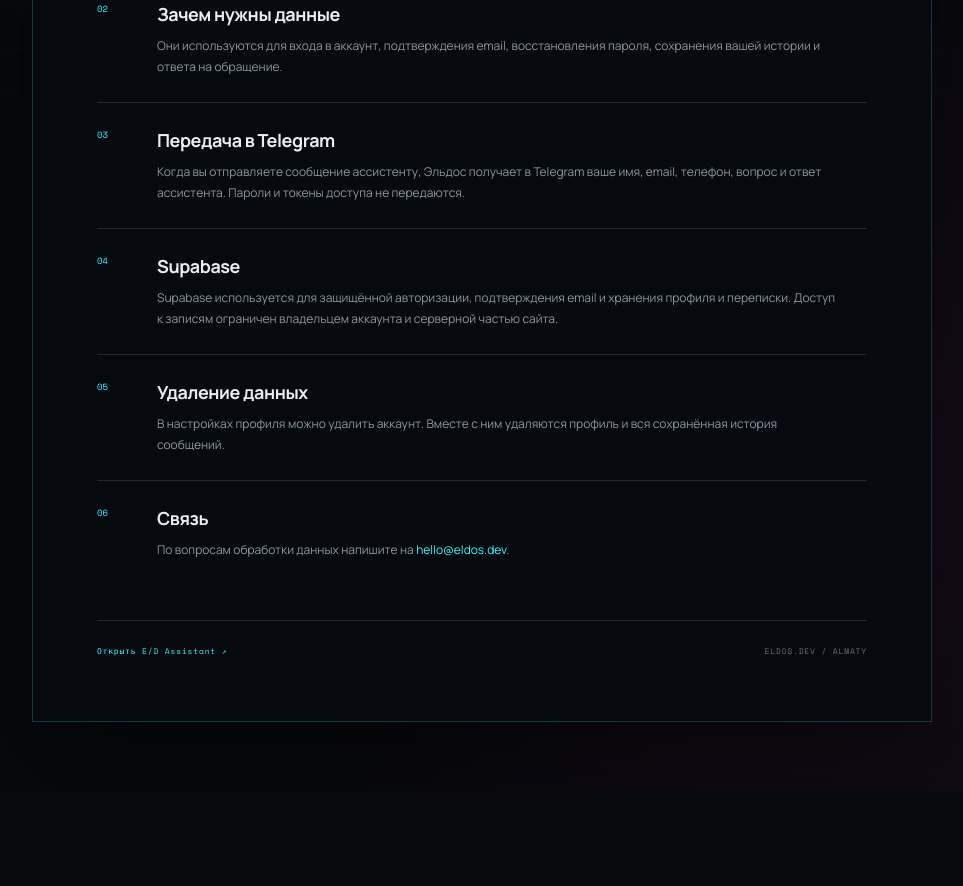
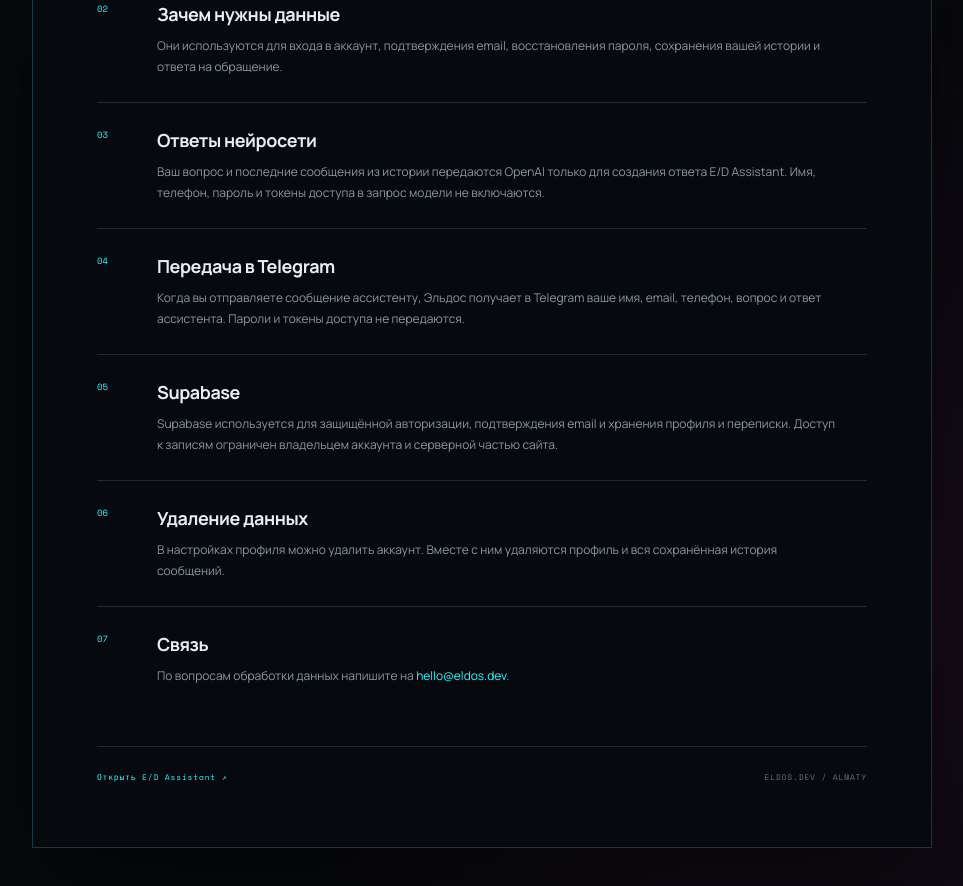
Before and after one commit to noxtornoxtor4-ux/eldos-dev-portfolio, a SvelteKit app: page /privacy in a window 1280 px wide. Shown: the part 700-1586 px from the top of the page, without its empty margins (158-1121 px from the left). Before the commit the page ends 1492 px from the top, so only its background shows below. Built offline with nearby package versions, Linux system fonts and the light colour scheme.

Commit message:
docs: disclose OpenAI chat processing

```diff
--- a/src/routes/privacy/+page.svelte
+++ b/src/routes/privacy/+page.svelte
@@ -9,7 +9,7 @@
 <main class="legal-page">
 	<div class="legal-page__grid" aria-hidden="true"></div>
 	<article class="legal-page__card">
-		<header><a href="/">← ELDOS.DEV</a><span>PRIVACY / 2026-07-15</span></header>
+		<header><a href="/">← ELDOS.DEV</a><span>PRIVACY / 2026-07-16</span></header>
 		<p class="legal-page__eyebrow">SECURE DATA PROTOCOL</p>
 		<h1>Политика конфиденциальности</h1>
 		<p class="legal-page__lead">
@@ -39,6 +39,17 @@
 		<section>
 			<span>03</span>
 			<div>
+				<h2>Ответы нейросети</h2>
+				<p>
+					Ваш вопрос и последние сообщения из истории передаются OpenAI только для создания
+					ответа E/D Assistant. Имя, телефон, пароль и токены доступа в запрос модели не
+					включаются.
+				</p>
+			</div>
+		</section>
+		<section>
+			<span>04</span>
+			<div>
 				<h2>Передача в Telegram</h2>
 				<p>
 					Когда вы отправляете сообщение ассистенту, Эльдос получает в Telegram ваше имя, email,
@@ -47,7 +58,7 @@
 			</div>
 		</section>
 		<section>
-			<span>04</span>
+			<span>05</span>
 			<div>
 				<h2>Supabase</h2>
 				<p>
@@ -57,7 +68,7 @@
 			</div>
 		</section>
 		<section>
-			<span>05</span>
+			<span>06</span>
 			<div>
 				<h2>Удаление данных</h2>
 				<p>
@@ -67,7 +78,7 @@
 			</div>
 		</section>
 		<section>
-			<span>06</span>
+			<span>07</span>
 			<div>
 				<h2>Связь</h2>
 				<p>
```
Also changed, not shown: scripts/sites-worker.js (+18 -9 lines), 2 other files (tests, documents, lock files or other folders).
